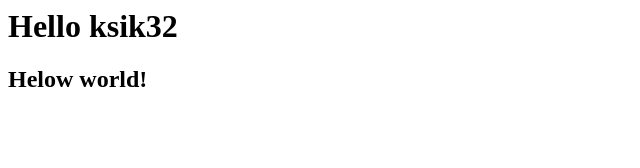
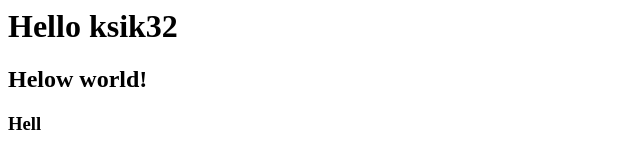
Before and after one commit to WorldOfPets/ksik32.github.io, a plain HTML site: page index.html in a window 1280 px wide. Shown: the full height of the page, 0-640 px from the left. Drawn offline with Linux system fonts and the light colour scheme.

Commit message:
four changes

```diff
--- a/index.html
+++ b/index.html
@@ -1,2 +1,3 @@
 <h1>Hello ksik32</h1>
 <h2>Helow world!</h2>
+<h3>Hell</h3>
```
